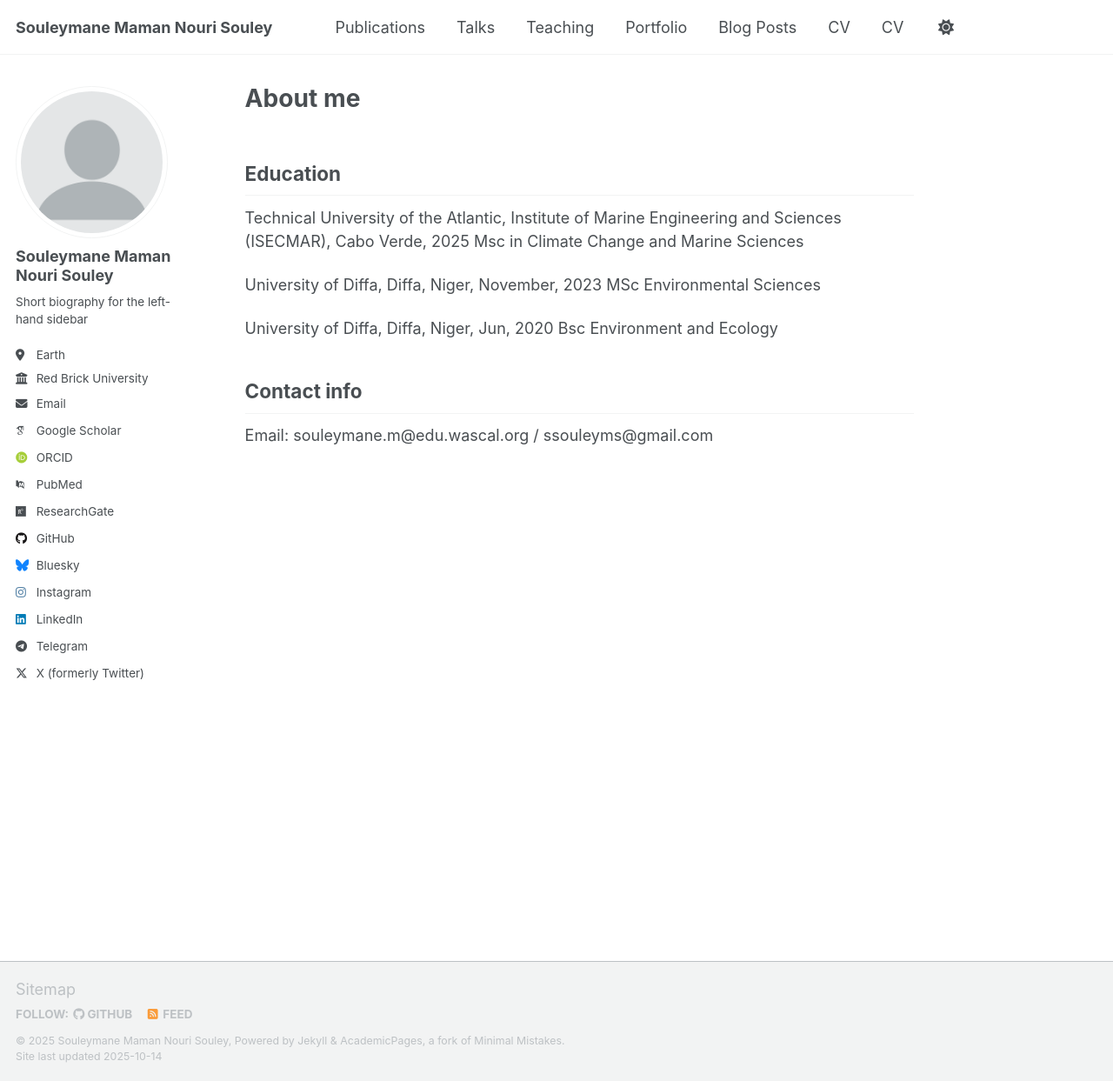
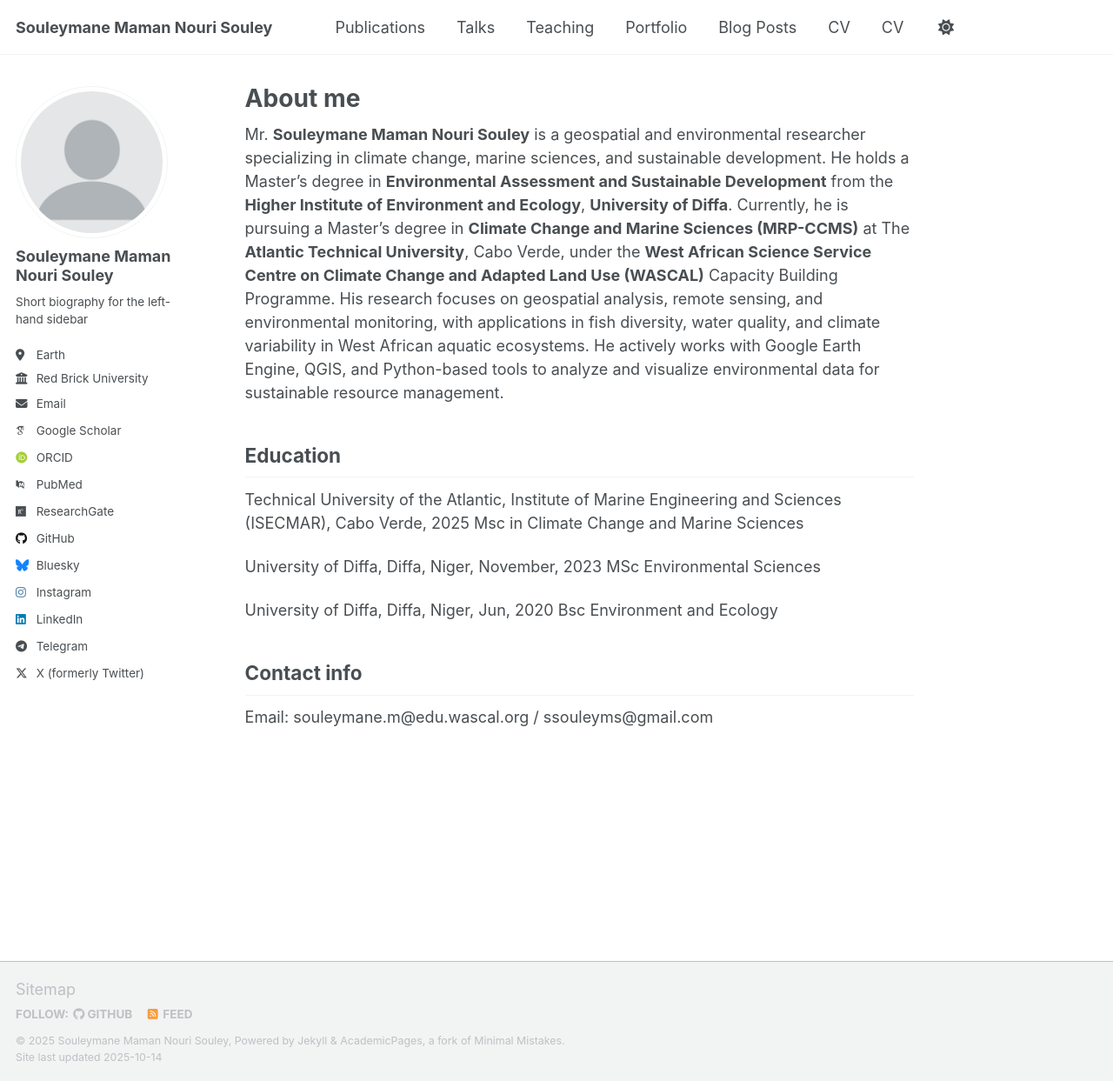
Before and after one commit to halieute/halieute.github.io, a Jekyll site: the page built from _pages/about.md, in a window 1280 px wide and 1243 px high. Shown: the whole window at 87% size. Built offline with Jekyll 4.4.1, drawn with Linux system fonts in a browser that asks for light colours; some web fonts are replaced; a script that is not in the unit is left out; a file with an impossible date is left out.

Commit message:
Update about page with biography of Souleymane Souley
Added a detailed biography for Mr. Souleymane Maman Nouri Souley, highlighting his education and research focus.

```diff
--- a/_pages/about.md
+++ b/_pages/about.md
@@ -8,7 +8,7 @@ redirect_from:
   - /about.html
 ---
 
-
+Mr. **Souleymane Maman Nouri Souley** is a geospatial and environmental researcher specializing in climate change, marine sciences, and sustainable development. He holds a Master’s degree in **Environmental Assessment and Sustainable Development** from the **Higher Institute of Environment and Ecology**, **University of Diffa**. Currently, he is pursuing a Master’s degree in **Climate Change and Marine Sciences (MRP-CCMS)** at The **Atlantic Technical University**, Cabo Verde, under the **West African Science Service Centre on Climate Change and Adapted Land Use (WASCAL)** Capacity Building Programme. His research focuses on geospatial analysis, remote sensing, and environmental monitoring, with applications in fish diversity, water quality, and climate variability in West African aquatic ecosystems. He actively works with Google Earth Engine, QGIS, and Python-based tools to analyze and visualize environmental data for sustainable resource management.
 
 
 
```
